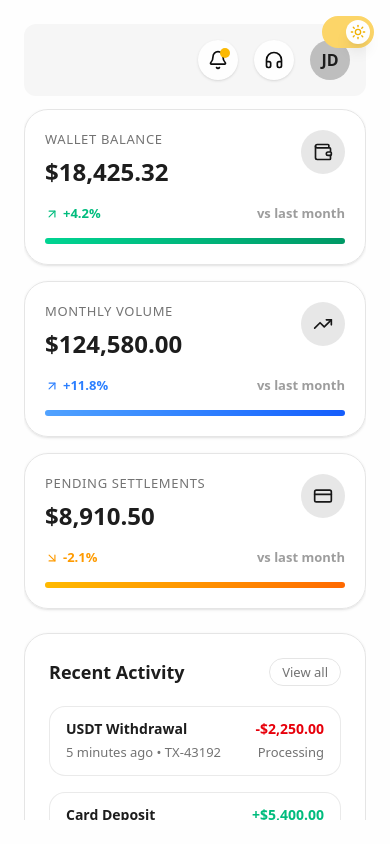
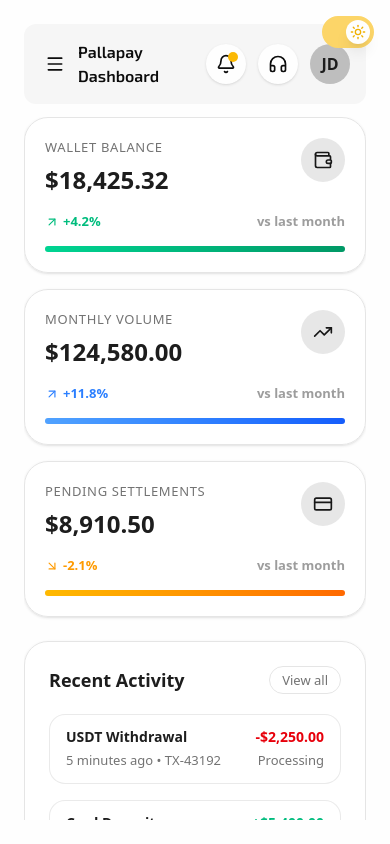
Before and after one commit to kishanpallapay/pallapay-redesign, a Next.js app: page /dashboard in a window 390 px wide. Built offline with nearby package versions, Linux system fonts and the light colour scheme.

Commit message:
chore: update UI header

```diff
--- a/app/dashboard/page.tsx
+++ b/app/dashboard/page.tsx
@@ -248,7 +248,11 @@ const navItems: NavItem[] = [
 
 export default withResponsiveLayout(DashboardContent, {
   navItems,
-  header: <span className="font-semibold">Pallapay Dashboard</span>,
+  header: (
+    <span className="font-exo2-semibold text-black dark:text-white">
+      Pallapay Dashboard
+    </span>
+  ),
   sidebarTitle: (
     <span className="text-sm font-semibold uppercase">Navigation</span>
   ),
--- a/components/layouts/top-header.tsx
+++ b/components/layouts/top-header.tsx
@@ -91,8 +91,51 @@ export function TopHeader({
     >
       <div className="w-full rounded-[12px] bg-gray-50 dark:bg-gray-600 px-4 py-4  sm:px-4 sm:py-2 md:py-4 md:pl-3.5 md:pr-6">
         <div className="flex w-full flex-wrap items-center gap-4 md:flex-nowrap md:gap-6">
-          <div className="flex w-full items-center justify-end gap-3 md:basis-auto md:flex-nowrap md:gap-4">
-            <div className="flex items-center gap-4">
+          <div className="flex w-full flex-wrap items-center justify-between gap-4 md:flex-nowrap md:gap-6">
+            <div className="flex flex-1 items-center gap-2 md:gap-4">
+              {hasNav ? (
+                <button
+                  type="button"
+                  onClick={onToggleSidebar}
+                  className="inline-flex h-10 w-10 items-center justify-center transition lg:hidden dark:text-white text-black"
+                  aria-label="Toggle navigation"
+                  aria-expanded={sidebarOpen}
+                >
+                  {sidebarOpen ? (
+                    <X className="h-5 w-5" />
+                  ) : (
+                    <Menu className="h-5 w-5" />
+                  )}
+                </button>
+              ) : null}
+
+              <div className="hidden w-full max-w-md flex-1 items-center gap-3 h-[52px] rounded-full  bg-white overflow-hidden text-sm text-gray-500  md:flex dark:border-gray-700 dark:bg-black">
+                <Search
+                  className="h-6 w-6 ml-3.5 text-gray-200 dark:text-gray-400"
+                  aria-hidden="true"
+                />
+                <input
+                  id="global-search"
+                  className="flex-1 bg-white dark:bg-black font-exo2 text-sm text-gray-600 placeholder:text-gray-400 focus:outline-none dark:text-gray-200"
+                />
+              </div>
+
+              <div className="flex items-center gap-2 md:hidden">
+                {typeof header === "string" ? (
+                  <span className="text-base font-exo2-semibold text-black dark:text-white">
+                    {header}
+                  </span>
+                ) : (
+                  header ?? null
+                )}
+              </div>
+            </div>
+
+            <div className="flex items-center gap-3 md:gap-4">
+              {actions ? (
+                <div className="flex items-center gap-3">{actions}</div>
+              ) : null}
+
               <Button
                 type="button"
                 className="bg-white dark:bg-black w-10 h-10 md:h-12 md:w-12 p-2.5  rounded-full relative"
```
